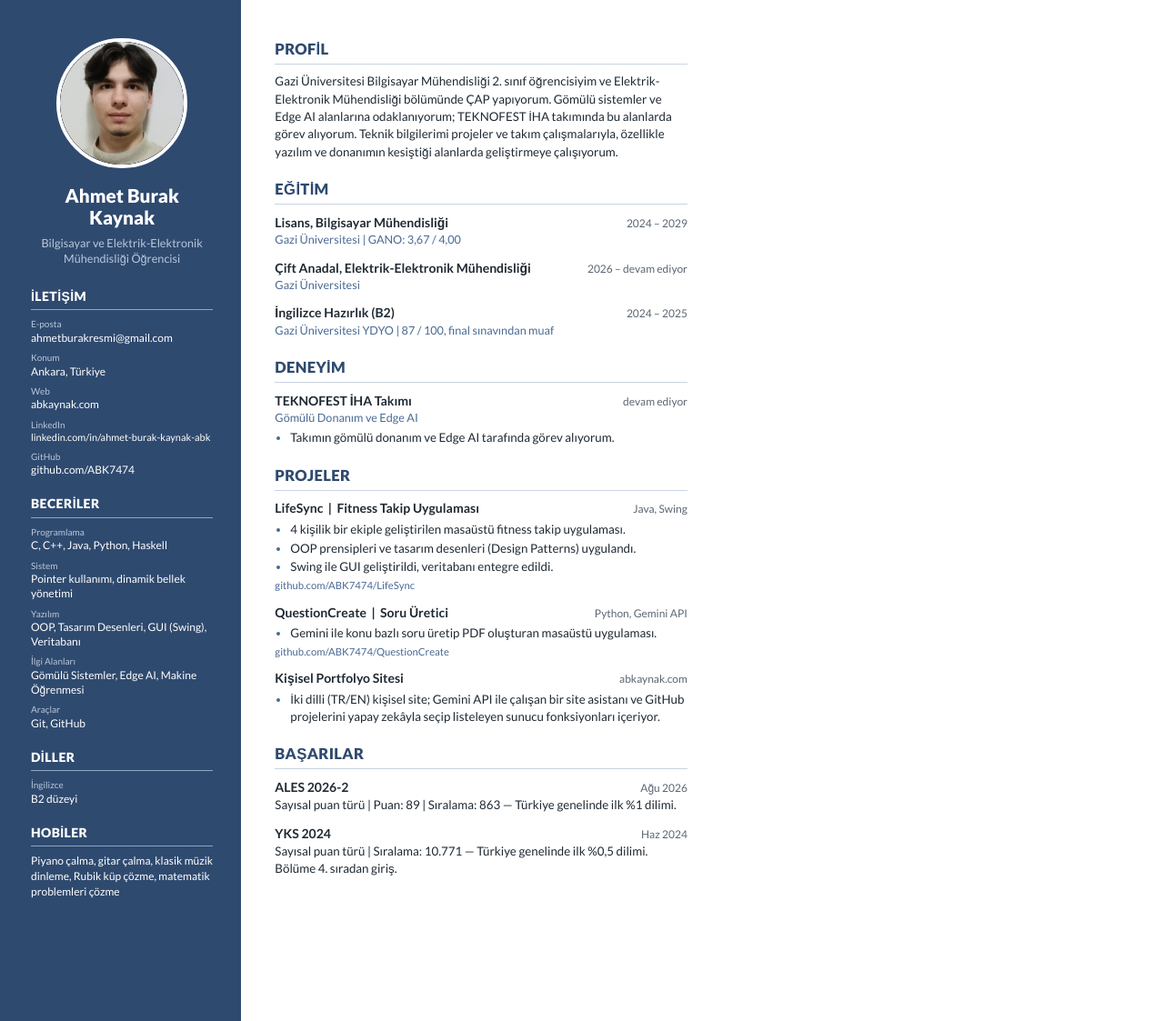
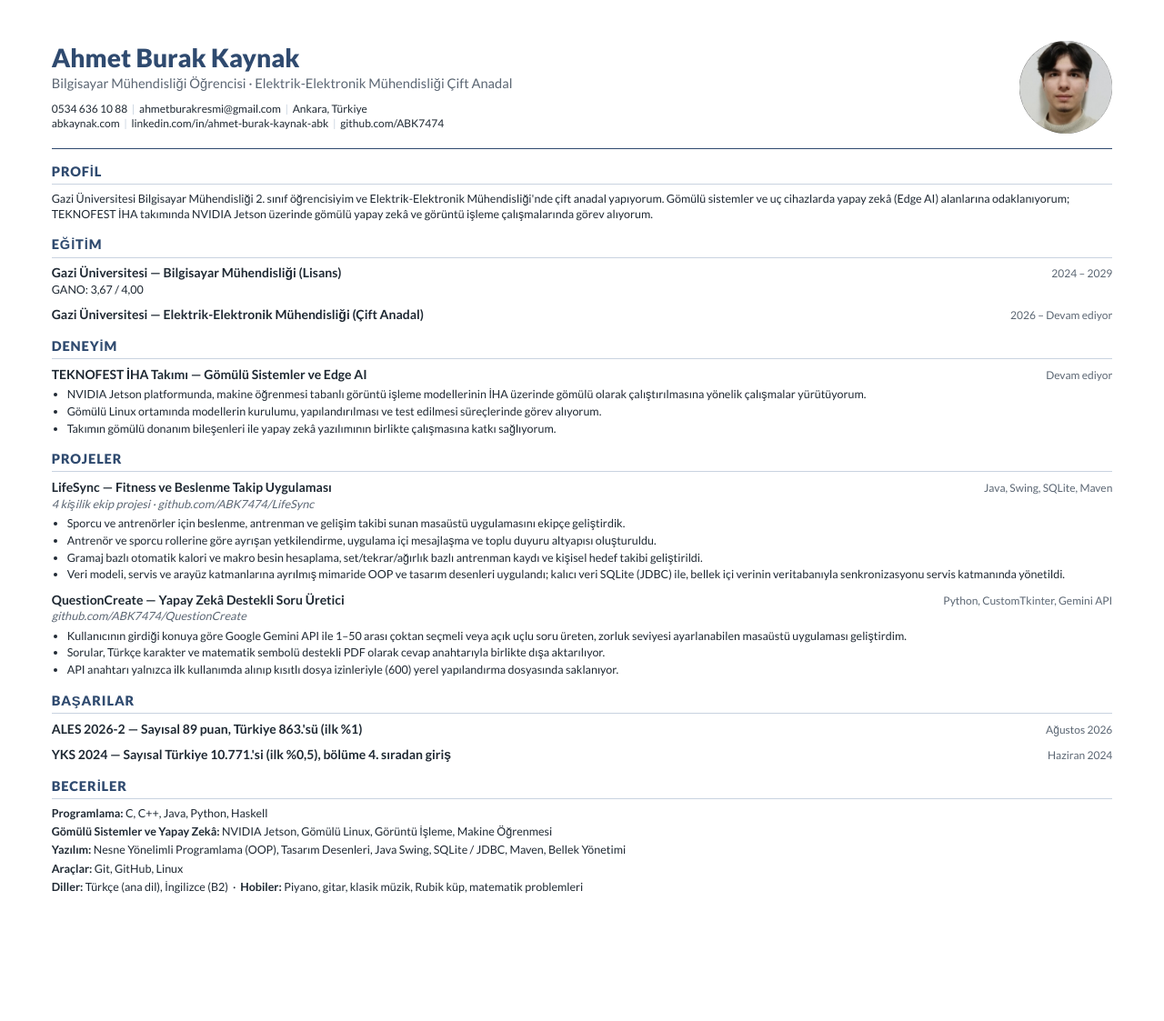
Before and after one commit to ABK7474/myWebsite, a plain HTML site: page cv-source/cv.html in a window 1280 px wide. Shown: the whole page at 91% size. After the commit the page ends 1015 px from the top, so only its background shows below. Drawn offline with Linux system fonts and the light colour scheme.

Commit message:
CV'yi sade, tek sütunlu ve ATS uyumlu hale getir; Jetson çalışmasını ekle
- En iyi iki proje (LifeSync, QuestionCreate) README'lere dayalı ayrıntılı maddelerle
- TEKNOFEST İHA deneyimi: NVIDIA Jetson, gömülü Linux, görüntü işleme
- Telefon numarası eklendi
- Şu An kartı Jetson çalışmasıyla güncellendi

Co-Authored-By: Claude Opus 5.5 <noreply@anthropic.com>

```diff
--- a/cv-source/cv.html
+++ b/cv-source/cv.html
@@ -1,6 +1,7 @@
 <!DOCTYPE html>
 <!--
   Source of Ahmet_Burak_Kaynak_CV.pdf. Not deployed (see .vercelignore).
+  Single column with plain section headings so ATS parsers read it in order.
   Rebuild after editing:
     google-chrome --headless=new --no-pdf-header-footer \
       --print-to-pdf=../Ahmet_Burak_Kaynak_CV.pdf cv.html
@@ -13,102 +14,69 @@
 <style>
     @page { size: A4; margin: 0; }
     * { box-sizing: border-box; margin: 0; padding: 0; }
-    :root { --navy: #2f4a6f; --navy-soft: #4a6a94; --ink: #1f2933; --muted: #5b6673; --rule: #c9d3e0; }
-    html, body { width: 210mm; height: 297mm; }
-    body { font-family: 'Lato', sans-serif; font-size: 10pt; line-height: 1.45; color: var(--ink); -webkit-print-color-adjust: exact; print-color-adjust: exact; }
-    .page { display: grid; grid-template-columns: 70mm 1fr; height: 297mm; }
+    :root { --navy: #2f4a6f; --ink: #1f2933; --muted: #5b6673; --rule: #c9d3e0; }
+    body { font-family: 'Lato', sans-serif; font-size: 9.4pt; line-height: 1.38; color: var(--ink); padding: 12mm 15mm 8mm; }
+    a { color: inherit; text-decoration: none; }
 
-    /* Sidebar */
-    .side { background: var(--navy); color: #fff; padding: 11mm 8mm 10mm 9mm; }
-    .photo { width: 38mm; height: 38mm; margin: 0 auto 5mm; border-radius: 50%; border: 1.2mm solid #fff; overflow: hidden; }
-    .photo img { width: 100%; height: 100%; object-fit: cover; }
-    .name { text-align: center; font-size: 15.5pt; font-weight: 900; line-height: 1.15; }
-    .role { text-align: center; color: #b9c8dc; font-size: 9.5pt; margin: 2mm 0 6mm; line-height: 1.35; }
-    .side h2 { font-size: 10.5pt; font-weight: 900; letter-spacing: 0.03em; padding-bottom: 1mm; border-bottom: 0.3mm solid #8fa6c4; margin: 5mm 0 2.2mm; }
-    .side dt { font-size: 7.5pt; color: #b9c8dc; margin-top: 1.6mm; }
-    .side dd { font-size: 9pt; line-height: 1.35; overflow-wrap: anywhere; }
-    .side dd.small { font-size: 8.2pt; }
-    .side p { font-size: 9pt; line-height: 1.4; }
+    header { display: flex; align-items: center; gap: 7mm; padding-bottom: 4mm; border-bottom: 0.5mm solid var(--navy); }
+    header .info { flex: 1; }
+    h1 { font-size: 21pt; font-weight: 900; color: var(--navy); line-height: 1.1; }
+    .title { font-size: 11pt; color: var(--muted); margin: 1mm 0 2.5mm; }
+    .contact { font-size: 9pt; color: var(--ink); }
+    .contact span + span::before { content: "  |  "; color: var(--rule); white-space: pre; }
+    .photo { width: 27mm; height: 27mm; border-radius: 50%; object-fit: cover; flex: none; }
 
-    /* Main */
-    .main { padding: 11mm 10mm 10mm 10mm; }
-    .main h2 { color: var(--navy); font-size: 12.5pt; font-weight: 900; letter-spacing: 0.02em; padding-bottom: 1mm; border-bottom: 0.3mm solid var(--rule); margin: 0 0 2.6mm; }
-    .main section + section { margin-top: 5mm; }
-    .entry + .entry { margin-top: 3mm; }
+    h2 { font-size: 11pt; font-weight: 900; letter-spacing: 0.06em; color: var(--navy); margin: 4mm 0 1.8mm; padding-bottom: 0.8mm; border-bottom: 0.3mm solid var(--rule); }
+    .entry + .entry { margin-top: 2.4mm; }
     .row { display: flex; justify-content: space-between; align-items: baseline; gap: 4mm; }
     .row strong { font-size: 10.5pt; }
-    .row .meta { font-size: 9pt; color: var(--muted); white-space: nowrap; }
-    .sub { color: var(--navy-soft); font-size: 9.5pt; }
-    ul { margin: 0.8mm 0 0 4.5mm; }
+    .meta { font-size: 9pt; color: var(--muted); white-space: nowrap; }
+    .sub { font-size: 9.5pt; color: var(--muted); font-style: italic; }
+    ul { margin: 1mm 0 0 4.5mm; }
     li { margin-top: 0.4mm; }
-    li::marker { color: var(--navy-soft); }
-    .link { color: var(--navy-soft); font-size: 8.5pt; margin-top: 0.6mm; }
-    a { color: inherit; text-decoration: none; }
+    .skills p + p { margin-top: 0.8mm; }
+    .skills b { font-weight: 700; }
 </style>
 </head>
 <body>
-<div class="page">
-    <aside class="side">
-        <div class="photo"><img src="photo.jpg" alt=""></div>
-        <div class="name">Ahmet Burak Kaynak</div>
-        <div class="role">Bilgisayar ve Elektrik-Elektronik<br>Mühendisliği Öğrencisi</div>
+    <header>
+        <div class="info">
+            <h1>Ahmet Burak Kaynak</h1>
+            <div class="title">Bilgisayar Mühendisliği Öğrencisi · Elektrik-Elektronik Mühendisliği Çift Anadal</div>
+            <div class="contact">
+                <span>0534 636 10 88</span><span><a href="mailto:ahmetburakresmi@gmail.com">ahmetburakresmi@gmail.com</a></span><span>Ankara, Türkiye</span>
+            </div>
+            <div class="contact">
+                <span><a href="https://abkaynak.com">abkaynak.com</a></span><span><a href="https://www.linkedin.com/in/ahmet-burak-kaynak-abk/">linkedin.com/in/ahmet-burak-kaynak-abk</a></span><span><a href="https://github.com/ABK7474">github.com/ABK7474</a></span>
+            </div>
+        </div>
+        <img class="photo" src="photo.jpg" alt="">
+    </header>
 
-        <h2>İLETİŞİM</h2>
-        <dl>
-            <dt>E-posta</dt><dd><a href="mailto:ahmetburakresmi@gmail.com">ahmetburakresmi@gmail.com</a></dd>
-            <dt>Konum</dt><dd>Ankara, Türkiye</dd>
-            <dt>Web</dt><dd><a href="https://abkaynak.com">abkaynak.com</a></dd>
-            <dt>LinkedIn</dt><dd class="small"><a href="https://www.linkedin.com/in/ahmet-burak-kaynak-abk/">linkedin.com/in/ahmet-burak-kaynak-abk</a></dd>
-            <dt>GitHub</dt><dd><a href="https://github.com/ABK7474">github.com/ABK7474</a></dd>
-        </dl>
-
-        <h2>BECERİLER</h2>
-        <dl>
-            <dt>Programlama</dt><dd>C, C++, Java, Python, Haskell</dd>
-            <dt>Sistem</dt><dd>Pointer kullanımı, dinamik bellek yönetimi</dd>
-            <dt>Yazılım</dt><dd>OOP, Tasarım Desenleri, GUI (Swing), Veritabanı</dd>
-            <dt>İlgi Alanları</dt><dd>Gömülü Sistemler, Edge AI, Makine Öğrenmesi</dd>
-            <dt>Araçlar</dt><dd>Git, GitHub</dd>
-        </dl>
-
-        <h2>DİLLER</h2>
-        <dl>
-            <dt>İngilizce</dt><dd>B2 düzeyi</dd>
-        </dl>
-
-        <h2>HOBİLER</h2>
-        <p>Piyano çalma, gitar çalma, klasik müzik dinleme, Rubik küp çözme, matematik problemleri çözme</p>
-    </aside>
-
-    <main class="main">
     <section>
         <h2>PROFİL</h2>
-            <p>Gazi Üniversitesi Bilgisayar Mühendisliği 2. sınıf öğrencisiyim ve Elektrik-Elektronik Mühendisliği bölümünde ÇAP yapıyorum. Gömülü sistemler ve Edge AI alanlarına odaklanıyorum; TEKNOFEST İHA takımında bu alanlarda görev alıyorum. Teknik bilgilerimi projeler ve takım çalışmalarıyla, özellikle yazılım ve donanımın kesiştiği alanlarda geliştirmeye çalışıyorum.</p>
+        <p>Gazi Üniversitesi Bilgisayar Mühendisliği 2. sınıf öğrencisiyim ve Elektrik-Elektronik Mühendisliği'nde çift anadal yapıyorum. Gömülü sistemler ve uç cihazlarda yapay zekâ (Edge AI) alanlarına odaklanıyorum; TEKNOFEST İHA takımında NVIDIA Jetson üzerinde gömülü yapay zekâ ve görüntü işleme çalışmalarında görev alıyorum.</p>
     </section>
 
     <section>
         <h2>EĞİTİM</h2>
         <div class="entry">
-                <div class="row"><strong>Lisans, Bilgisayar Mühendisliği</strong><span class="meta">2024 – 2029</span></div>
-                <div class="sub">Gazi Üniversitesi | GANO: 3,67 / 4,00</div>
+            <div class="row"><strong>Gazi Üniversitesi — Bilgisayar Mühendisliği (Lisans)</strong><span class="meta">2024 – 2029</span></div>
+            <div>GANO: 3,67 / 4,00</div>
         </div>
         <div class="entry">
-                <div class="row"><strong>Çift Anadal, Elektrik-Elektronik Mühendisliği</strong><span class="meta">2026 – devam ediyor</span></div>
-                <div class="sub">Gazi Üniversitesi</div>
-            </div>
-            <div class="entry">
-                <div class="row"><strong>İngilizce Hazırlık (B2)</strong><span class="meta">2024 – 2025</span></div>
-                <div class="sub">Gazi Üniversitesi YDYO | 87 / 100, final sınavından muaf</div>
+            <div class="row"><strong>Gazi Üniversitesi — Elektrik-Elektronik Mühendisliği (Çift Anadal)</strong><span class="meta">2026 – Devam ediyor</span></div>
         </div>
     </section>
 
     <section>
         <h2>DENEYİM</h2>
         <div class="entry">
-                <div class="row"><strong>TEKNOFEST İHA Takımı</strong><span class="meta">devam ediyor</span></div>
-                <div class="sub">Gömülü Donanım ve Edge AI</div>
+            <div class="row"><strong>TEKNOFEST İHA Takımı — Gömülü Sistemler ve Edge AI</strong><span class="meta">Devam ediyor</span></div>
             <ul>
-                    <li>Takımın gömülü donanım ve Edge AI tarafında görev alıyorum.</li>
+                <li>NVIDIA Jetson platformunda, makine öğrenmesi tabanlı görüntü işleme modellerinin İHA üzerinde gömülü olarak çalıştırılmasına yönelik çalışmalar yürütüyorum.</li>
+                <li>Gömülü Linux ortamında modellerin kurulumu, yapılandırılması ve test edilmesi süreçlerinde görev alıyorum.</li>
+                <li>Takımın gömülü donanım bileşenleri ile yapay zekâ yazılımının birlikte çalışmasına katkı sağlıyorum.</li>
             </ul>
         </div>
     </section>
@@ -116,25 +84,22 @@
     <section>
         <h2>PROJELER</h2>
         <div class="entry">
-                <div class="row"><strong>LifeSync &nbsp;|&nbsp; Fitness Takip Uygulaması</strong><span class="meta">Java, Swing</span></div>
+            <div class="row"><strong>LifeSync — Fitness ve Beslenme Takip Uygulaması</strong><span class="meta">Java, Swing, SQLite, Maven</span></div>
+            <div class="sub">4 kişilik ekip projesi · <a href="https://github.com/ABK7474/LifeSync">github.com/ABK7474/LifeSync</a></div>
             <ul>
-                    <li>4 kişilik bir ekiple geliştirilen masaüstü fitness takip uygulaması.</li>
-                    <li>OOP prensipleri ve tasarım desenleri (Design Patterns) uygulandı.</li>
-                    <li>Swing ile GUI geliştirildi, veritabanı entegre edildi.</li>
+                <li>Sporcu ve antrenörler için beslenme, antrenman ve gelişim takibi sunan masaüstü uygulamasını ekipçe geliştirdik.</li>
+                <li>Antrenör ve sporcu rollerine göre ayrışan yetkilendirme, uygulama içi mesajlaşma ve toplu duyuru altyapısı oluşturuldu.</li>
+                <li>Gramaj bazlı otomatik kalori ve makro besin hesaplama, set/tekrar/ağırlık bazlı antrenman kaydı ve kişisel hedef takibi geliştirildi.</li>
+                <li>Veri modeli, servis ve arayüz katmanlarına ayrılmış mimaride OOP ve tasarım desenleri uygulandı; kalıcı veri SQLite (JDBC) ile, bellek içi verinin veritabanıyla senkronizasyonu servis katmanında yönetildi.</li>
             </ul>
-                <div class="link"><a href="https://github.com/ABK7474/LifeSync">github.com/ABK7474/LifeSync</a></div>
         </div>
         <div class="entry">
-                <div class="row"><strong>QuestionCreate &nbsp;|&nbsp; Soru Üretici</strong><span class="meta">Python, Gemini API</span></div>
+            <div class="row"><strong>QuestionCreate — Yapay Zekâ Destekli Soru Üretici</strong><span class="meta">Python, CustomTkinter, Gemini API</span></div>
+            <div class="sub"><a href="https://github.com/ABK7474/QuestionCreate">github.com/ABK7474/QuestionCreate</a></div>
             <ul>
-                    <li>Gemini ile konu bazlı soru üretip PDF oluşturan masaüstü uygulaması.</li>
-                </ul>
-                <div class="link"><a href="https://github.com/ABK7474/QuestionCreate">github.com/ABK7474/QuestionCreate</a></div>
-            </div>
-            <div class="entry">
-                <div class="row"><strong>Kişisel Portfolyo Sitesi</strong><span class="meta">abkaynak.com</span></div>
-                <ul>
-                    <li>İki dilli (TR/EN) kişisel site; Gemini API ile çalışan bir site asistanı ve GitHub projelerini yapay zekâyla seçip listeleyen sunucu fonksiyonları içeriyor.</li>
+                <li>Kullanıcının girdiği konuya göre Google Gemini API ile 1–50 arası çoktan seçmeli veya açık uçlu soru üreten, zorluk seviyesi ayarlanabilen masaüstü uygulaması geliştirdim.</li>
+                <li>Sorular, Türkçe karakter ve matematik sembolü destekli PDF olarak cevap anahtarıyla birlikte dışa aktarılıyor.</li>
+                <li>API anahtarı yalnızca ilk kullanımda alınıp kısıtlı dosya izinleriyle (600) yerel yapılandırma dosyasında saklanıyor.</li>
             </ul>
         </div>
     </section>
@@ -142,15 +107,20 @@
     <section>
         <h2>BAŞARILAR</h2>
         <div class="entry">
-                <div class="row"><strong>ALES 2026-2</strong><span class="meta">Ağu 2026</span></div>
-                <div>Sayısal puan türü | Puan: 89 | Sıralama: 863 — Türkiye genelinde ilk %1 dilimi.</div>
+            <div class="row"><strong>ALES 2026-2 — Sayısal 89 puan, Türkiye 863.'sü (ilk %1)</strong><span class="meta">Ağustos 2026</span></div>
         </div>
         <div class="entry">
-                <div class="row"><strong>YKS 2024</strong><span class="meta">Haz 2024</span></div>
-                <div>Sayısal puan türü | Sıralama: 10.771 — Türkiye genelinde ilk %0,5 dilimi. Bölüme 4. sıradan giriş.</div>
+            <div class="row"><strong>YKS 2024 — Sayısal Türkiye 10.771.'si (ilk %0,5), bölüme 4. sıradan giriş</strong><span class="meta">Haziran 2024</span></div>
         </div>
     </section>
-    </main>
-</div>
+
+    <section class="skills">
+        <h2>BECERİLER</h2>
+        <p><b>Programlama:</b> C, C++, Java, Python, Haskell</p>
+        <p><b>Gömülü Sistemler ve Yapay Zekâ:</b> NVIDIA Jetson, Gömülü Linux, Görüntü İşleme, Makine Öğrenmesi</p>
+        <p><b>Yazılım:</b> Nesne Yönelimli Programlama (OOP), Tasarım Desenleri, Java Swing, SQLite / JDBC, Maven, Bellek Yönetimi</p>
+        <p><b>Araçlar:</b> Git, GitHub, Linux</p>
+        <p><b>Diller:</b> Türkçe (ana dil), İngilizce (B2) &nbsp;·&nbsp; <b>Hobiler:</b> Piyano, gitar, klasik müzik, Rubik küp, matematik problemleri</p>
+    </section>
 </body>
 </html>
--- a/data.js
+++ b/data.js
@@ -15,8 +15,8 @@ const SITE_DATA = {
     cv: 'Ahmet_Burak_Kaynak_CV.pdf',
 
     now: {
-        tr: 'TEKNOFEST İHA takımında gömülü donanım ve Edge AI tarafında görev alıyorum.',
-        en: 'Working on embedded hardware and edge AI in a TEKNOFEST UAV team.'
+        tr: 'TEKNOFEST İHA takımında NVIDIA Jetson üzerinde, gömülü Linux ve görüntü işleme kullanarak gömülü yapay zekâ çalışmaları yürütüyorum.',
+        en: 'In a TEKNOFEST UAV team, running machine learning on an NVIDIA Jetson with embedded Linux and computer vision.'
     },
 
     githubUsers: ['ABK7474'],
```
Also changed, not shown: 1 other file. Lines whose indentation alone changed are shown as unchanged.
